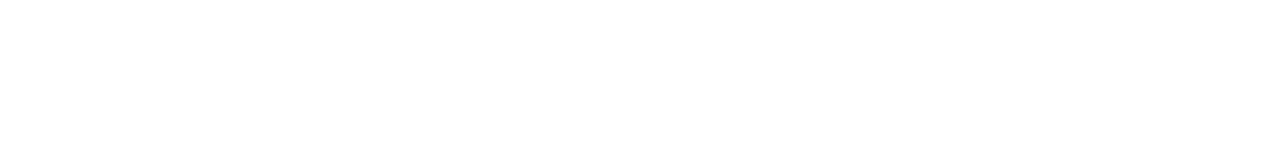
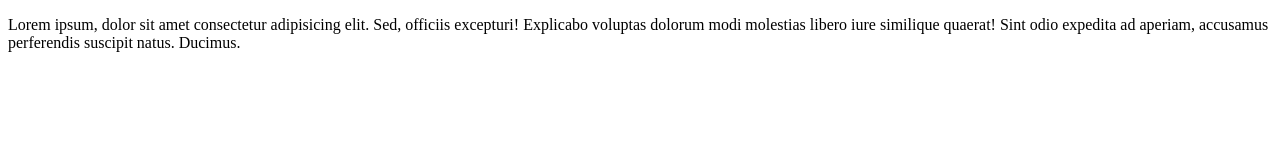
Before and after one commit to Hynth/goit-markup-hw-01, a plain HTML site: page index.html in a window 1280 px wide. Drawn offline with Linux system fonts and the light colour scheme.

Commit message:
Se agrego Lorem

```diff
--- a/index.html
+++ b/index.html
@@ -8,6 +8,7 @@
 
     <body>
         <!-- Content -->
+        <p>Lorem ipsum, dolor sit amet consectetur adipisicing elit. Sed, officiis excepturi! Explicabo voluptas dolorum modi molestias libero iure similique quaerat! Sint odio expedita ad aperiam, accusamus perferendis suscipit natus. Ducimus.</p>
     </body>
 
 
```
